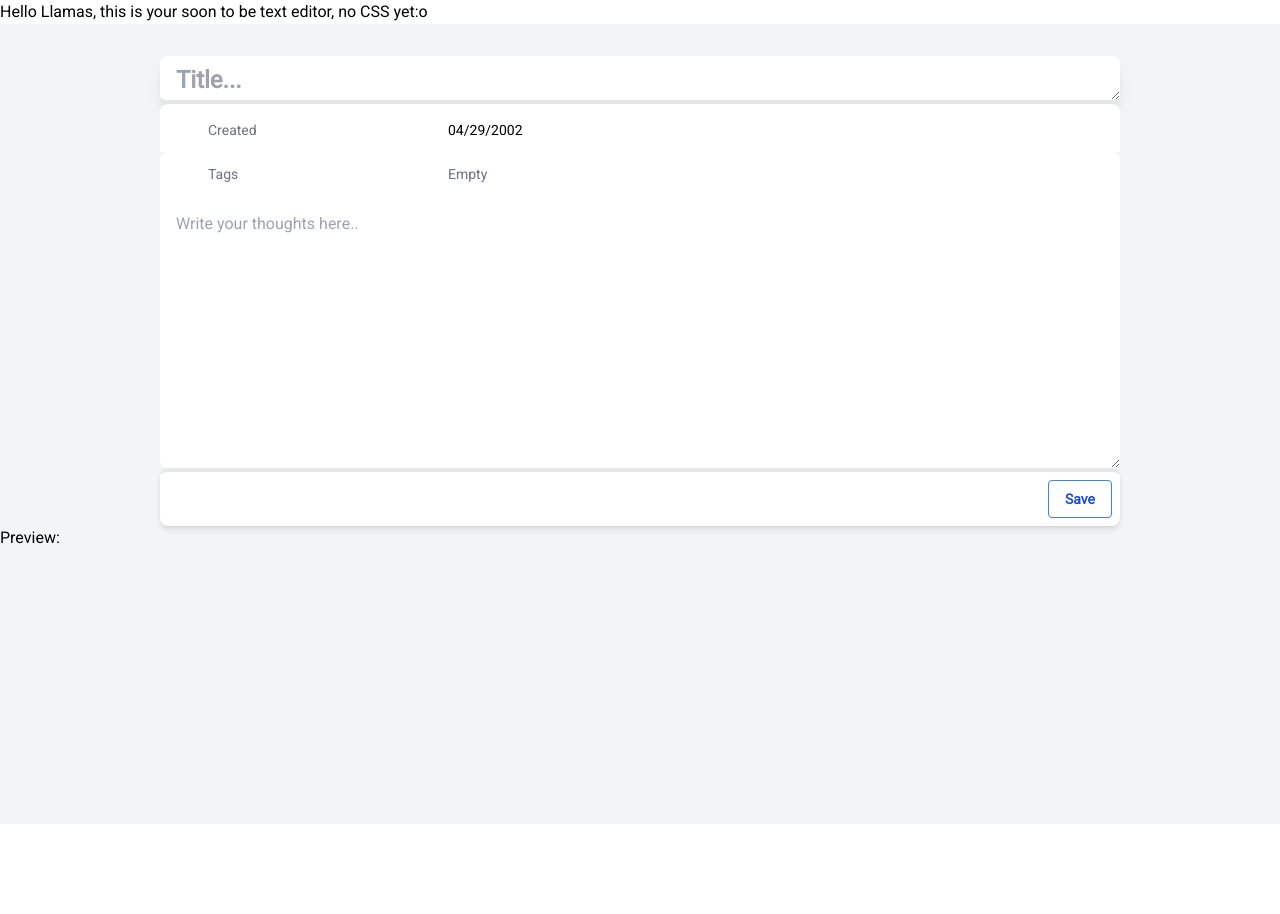
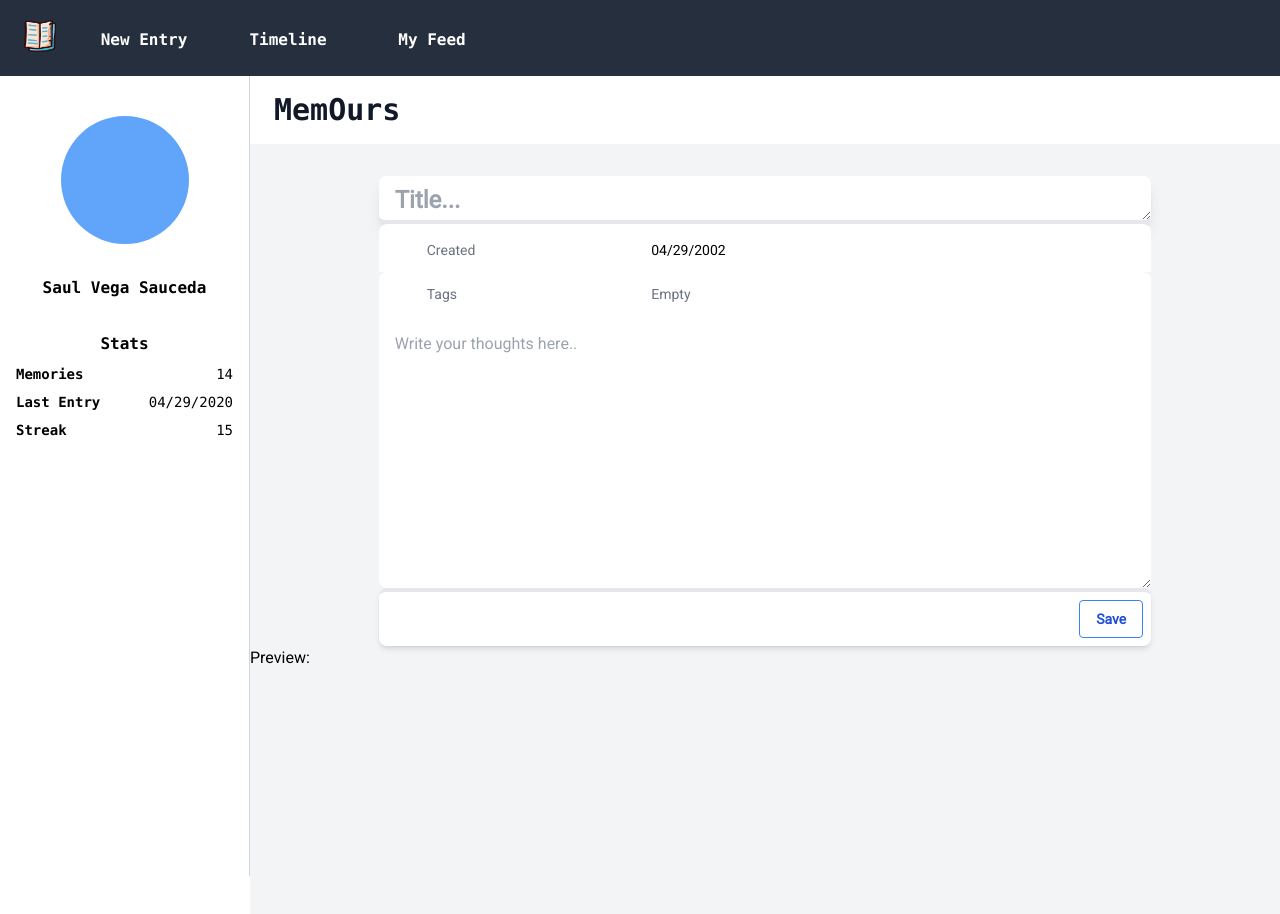
Before and after one commit to jorgetomaylla21/MemOurs, a React app in the folder skeleton-typescript/: page /new-entry in a window 1280 px wide. Shown: the top 914 px of the page. Before the commit the page ends 824 px from the top, so only its background shows below. Built offline with nearby package versions, Linux system fonts and the light colour scheme; no server answers; the HTML template or start-up script is replaced by a standard one.

Commit message:
added navbar and sidebar to editor

```diff
--- a/skeleton-typescript/client/src/components/App.tsx
+++ b/skeleton-typescript/client/src/components/App.tsx
@@ -6,7 +6,7 @@ import { CredentialResponse } from "@react-oauth/google";
 import { get, post } from "../utilities";
 import NotFound from "./pages/NotFound";
 import Skeleton from "./pages/Skeleton";
-import TextEditor from "./pages/TextEditor"
+import TextEditor from "./pages/TextEditor";
 import { socket } from "../client-socket";
 import User from "../../../shared/User";
 import "../utilities.css";
@@ -49,8 +49,13 @@ const App = () => {
   return (
     <Router>
       <Skeleton path="/" handleLogin={handleLogin} handleLogout={handleLogout} userId={userId} />
+      <TextEditor
+        path="/new-entry"
+        handleLogin={handleLogin}
+        handleLogout={handleLogout}
+        userId={userId}
+      />
       <NotFound default={true} />
-      <TextEditor path="/new-entry"/>
     </Router>
   );
 };
--- a/skeleton-typescript/client/src/components/pages/Skeleton.css
+++ b/skeleton-typescript/client/src/components/pages/Skeleton.css
@@ -23,6 +23,6 @@
     @apply font-mono max-w-7xl py-6 sm:px-6 lg:px-8;
   }
   .main-content-container {
-    @apply max-w-7xl py-6 sm:px-6 lg:px-8;
+    @apply max-w-7xl;
   }
 }
--- a/skeleton-typescript/client/src/components/pages/Skeleton.tsx
+++ b/skeleton-typescript/client/src/components/pages/Skeleton.tsx
@@ -7,7 +7,6 @@ import NavBar from "../NavBar";
 import { RouteComponentProps } from "@reach/router";
 import SideBar from "../SideBar";
 
-//TODO(weblab student): REPLACE WITH YOUR OWN CLIENT_ID
 const GOOGLE_CLIENT_ID = "969378506162-5ltmi54vc1d96lelg5b44slm8c1vbol3.apps.googleusercontent.com";
 
 type Props = RouteComponentProps & {
--- a/skeleton-typescript/client/src/components/pages/TextEditor.tsx
+++ b/skeleton-typescript/client/src/components/pages/TextEditor.tsx
@@ -1,4 +1,5 @@
 import React from "react";
+import { GoogleOAuthProvider, CredentialResponse } from "@react-oauth/google";
 
 import "./Skeleton.css";
 import "../../../src/output.css";
@@ -10,16 +11,40 @@ import Editor from "../Editor";
 //TODO(weblab student): REPLACE WITH YOUR OWN CLIENT_ID
 //const GOOGLE_CLIENT_ID = "969378506162-5ltmi54vc1d96lelg5b44slm8c1vbol3.apps.googleusercontent.com";
 
-type Props = RouteComponentProps
-const Skeleton = (props: Props) => {
+const GOOGLE_CLIENT_ID = "969378506162-5ltmi54vc1d96lelg5b44slm8c1vbol3.apps.googleusercontent.com";
 
+type Props = RouteComponentProps & {
+  userId?: string;
+  handleLogin: (credentialResponse: CredentialResponse) => void;
+  handleLogout: () => void;
+};
+const TextEditor = (props: Props) => {
+  const { handleLogin, handleLogout } = props;
 
   return (
-    <div>
-      <h1>Hello Llamas, this is your soon to be text editor, no CSS yet:o</h1>
-      <Editor/>
-    </div>
+    <GoogleOAuthProvider clientId={GOOGLE_CLIENT_ID}>
+      <div>
+        <header className="fixed top-0 z-50">
+          <NavBar handleLogin={handleLogin} handleLogout={handleLogout} userId={props.userId} />
+        </header>
+        <div className="sidebar-content-container">
+          <aside className="sidebar-page-container">
+            <SideBar />
+          </aside>
+          <section className="header-content-container">
+            <header className="header-container">
+              <h1 className="header-text">MemOurs</h1>
+            </header>
+            <main>
+              <div className="main-content-container">
+                <Editor />
+              </div>
+            </main>
+          </section>
+        </div>
+      </div>
+    </GoogleOAuthProvider>
   );
 };
 
-export default Skeleton;
+export default TextEditor;
```
